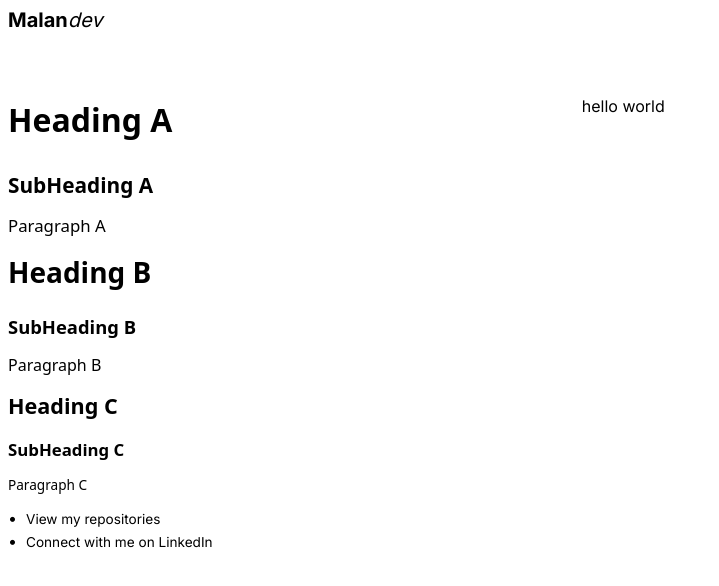
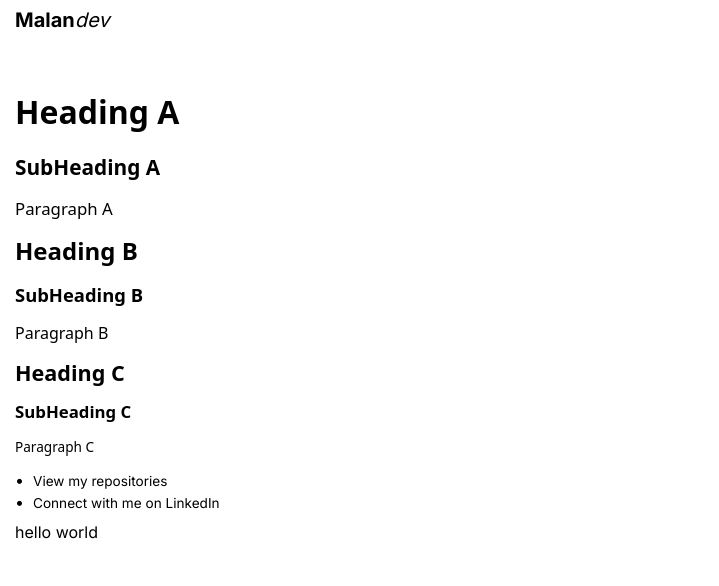
Before and after one commit to malan-g/website--nextjs, a Next.js app: page / in a window 1280 px wide. Shown: the top 586 px of the page, without its empty margins (0-719 px from the left). Built offline with nearby package versions, Linux system fonts and the light colour scheme.

Commit message:
discarded global CSS variables and updated font-size and line-heights for Heading, SubHeading, and Paragraph components.

```diff
--- a/src/app/globals.css
+++ b/src/app/globals.css
@@ -1,26 +1,10 @@
-:root {
-  --heading-large: 2rem;
-  --heading-medium: 1.75rem;
-  --heading-small: 1.35rem;
-
-  --subheading-large: 1.3rem;
-  --subheading-medium: 1.15rem;
-  --subheading-small: 1.05rem;
-
-  --paragraph-large: 1.05rem;
-  --paragraph-medium: 1rem;
-  --paragraph-small: 0.85rem;
-}
-
 header {
   display: flex;
   justify-content: space-between;
 }
 
-main {
-  display: grid;
-  grid-template-columns: 45% 55%;
-  column-gap: 5px;
+body {
+  margin-left: 15px;
 }
 
 .socials {
--- a/src/components/Font/Heading/index.module.scss
+++ b/src/components/Font/Heading/index.module.scss
@@ -7,14 +7,16 @@
 }
 
 .lg {
-  font-size: var(--heading-large, 2rem);
-  line-height: var(--heading-large-line-height, 1.5);
+  font-size: 2rem;
+  line-height: 2rem;
 }
 
 .md {
-  font-size: var(--heading-medium, 1.75rem);
+  font-size: 1.5rem;
+  line-height: 1.55rem;
 }
 
 .sm {
-  font-size: var(--heading-small, 1.35rem);
+  font-size: 1.35rem;
+  line-height: 1.45rem;
 }
--- a/src/components/Font/Paragraph/index.module.scss
+++ b/src/components/Font/Paragraph/index.module.scss
@@ -7,13 +7,16 @@
 }
 
 .lg {
-  font-size: var(--paragraph-large, 1.05rem);
+  font-size: 1.05rem;
+  line-height: 1.55rem;
 }
 
 .md {
-  font-size: var(--paragraph-medium, 1rem);
+  font-size: 1rem;
+  line-height: 1.45rem;
 }
 
 .sm {
-  font-size: var(--paragraph-small, 0.85rem);
+  font-size: 0.85rem;
+  line-height: 1.2rem;
 }
--- a/src/components/Font/SubHeading/index.module.scss
+++ b/src/components/Font/SubHeading/index.module.scss
@@ -6,13 +6,16 @@
 }
 
 .lg {
-  font-size: var(--subheading-large, 1.3rem);
+  font-size: 1.3rem;
+  line-height: 1.6rem;
 }
 
 .md {
-  font-size: var(--subheading-medium, 1.15rem);
+  font-size: 1.15rem;
+  line-height: 1.4rem;
 }
 
 .sm {
-  font-size: var(--subheading-small, 1.05rem);
+  font-size: 1.05rem;
+  line-height: 1.3rem;
 }
```
